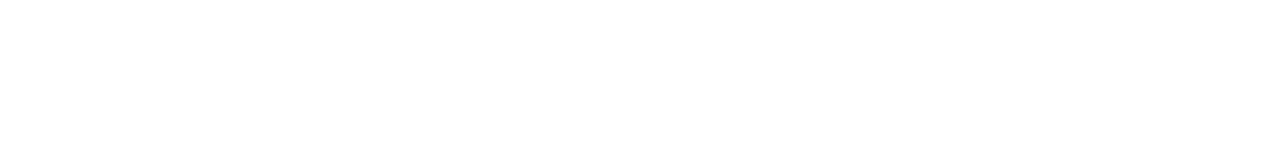
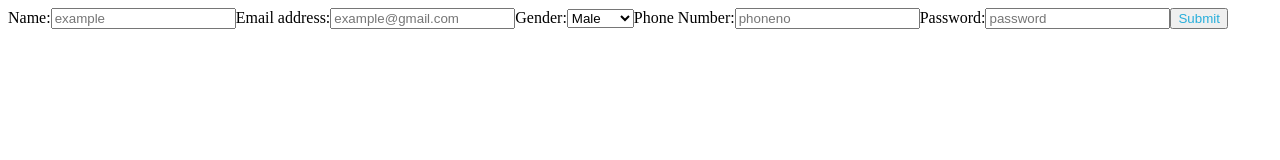
Before and after one commit to acciojob/signup-form-react-subhadeephazra, a React app: page / in a window 1280 px wide. Built offline with nearby package versions, Linux system fonts and the light colour scheme.

Commit message:
completed

```diff
--- a/src/components/App.js
+++ b/src/components/App.js
@@ -1,9 +1,12 @@
 import React, {Component, useState} from "react";
 import '../styles/App.css';
+import Interface from './Interface'
 
 const App = () => {
   return (
-    <div id="main"></div>
+    <div id="main">
+      <Interface />
+    </div>
   )
 }
 
--- /dev/null
+++ b/src/components/Interface.js
@@ -0,0 +1,97 @@
+import React, { useState } from 'react';
+
+const Interface = () => {
+  const [userInput, setUserInput] = useState({
+    name: '',
+    email: '',
+    gender: 'male', // Set default value to 'male'
+    phoneNumber: '',
+    password: '',
+  });
+
+  const [errorMessage, setErrorMessage] = useState('');
+
+  const updateInput = (e) => {
+    setUserInput({
+      ...userInput,
+      [e.target.name]: e.target.value,
+    });
+    // Clear error message when user starts typing
+    setErrorMessage('');
+  };
+
+  const handleSubmit = (e) => {
+    e.preventDefault();
+
+    // Validation checks
+    if (!userInput.name || !userInput.email || !userInput.gender || !userInput.phoneNumber || !userInput.password) {
+      setErrorMessage('All fields are mandatory.');
+    } else if (!/^[a-zA-Z0-9\s]+$/.test(userInput.name)) {
+      setErrorMessage('Name is not alphanumeric.');
+    } else if (!userInput.email.includes('@')) {
+      setErrorMessage('Email must contain @.');
+    } else if (!['male', 'female', 'other'].includes(userInput.gender.toLowerCase())) {
+      setErrorMessage('Please identify as male, female, or other.');
+    } else if (!/^\d+$/.test(userInput.phoneNumber)) {
+      setErrorMessage('Phone Number must contain only numbers.');
+    } else if (userInput.password.length < 6) {
+      setErrorMessage('Password must contain at least 6 letters.');
+    } else {
+      // All criteria satisfied, display greeting
+      const username = userInput.email.split('@')[0];
+      alert(`Hello ${username}`);
+      // Clear form after successful submission
+      setUserInput({
+        name: '',
+        email: '',
+        gender: 'male',
+        phoneNumber: '',
+        password: '',
+      });
+    }
+  };
+
+  return (
+    <div>
+      {/* Show the form all the time */}
+      <form onSubmit={handleSubmit}>
+        {errorMessage && <div style={{ color: 'red' }}>{errorMessage}</div>}
+
+        <label htmlFor="name" data-testid="name">
+          Name:
+        </label>
+        <input type="text" placeholder="example" name="name" value={userInput.name} onChange={updateInput} />
+
+        <label htmlFor="email" data-testid="email">
+          Email address:
+        </label>
+        <input type="text" placeholder="example@gmail.com" name="email" value={userInput.email} onChange={updateInput} />
+
+        <label htmlFor="gender" data-testid="gender">
+          Gender:
+        </label>
+        <select name="gender" value={userInput.gender} onChange={updateInput}>
+          <option value="male">Male</option>
+          <option value="female">Female</option>
+          <option value="other">Other</option>
+        </select>
+
+        <label htmlFor="phoneNumber" data-testid="phoneNumber">
+          Phone Number:
+        </label>
+        <input type="text" placeholder="phoneno" name="phoneNumber" value={userInput.phoneNumber} onChange={updateInput} />
+
+        <label htmlFor="password" data-testid="password">
+          Password:
+        </label>
+        <input type="password" placeholder="password" name="password" value={userInput.password} onChange={updateInput} />
+
+        <button type="submit" data-testid="submit">
+          Submit
+        </button>
+      </form>
+    </div>
+  );
+};
+
+export default Interface;
```
Also changed, not shown: dist/index.html, dist/index_bundle.js, 1 other file.
